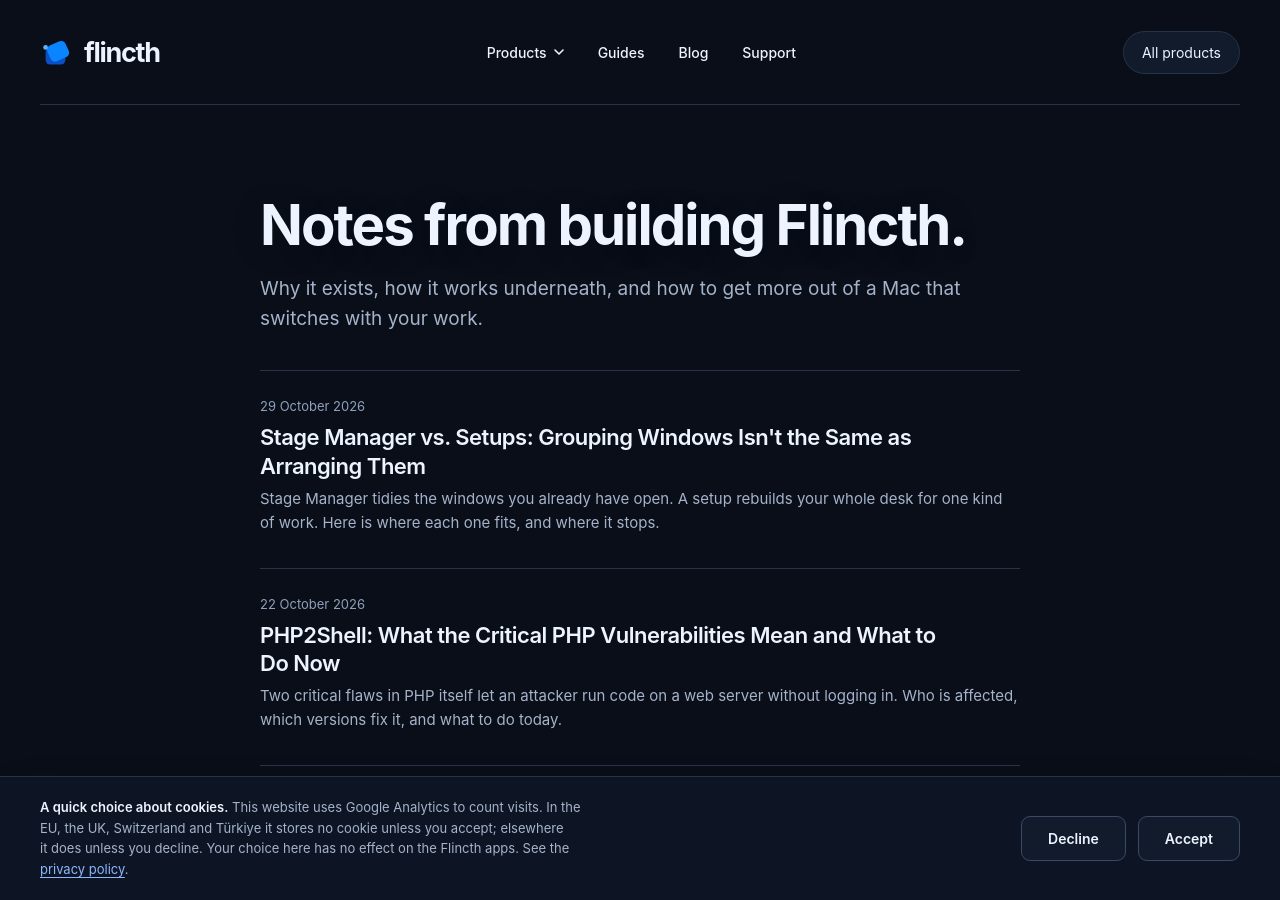
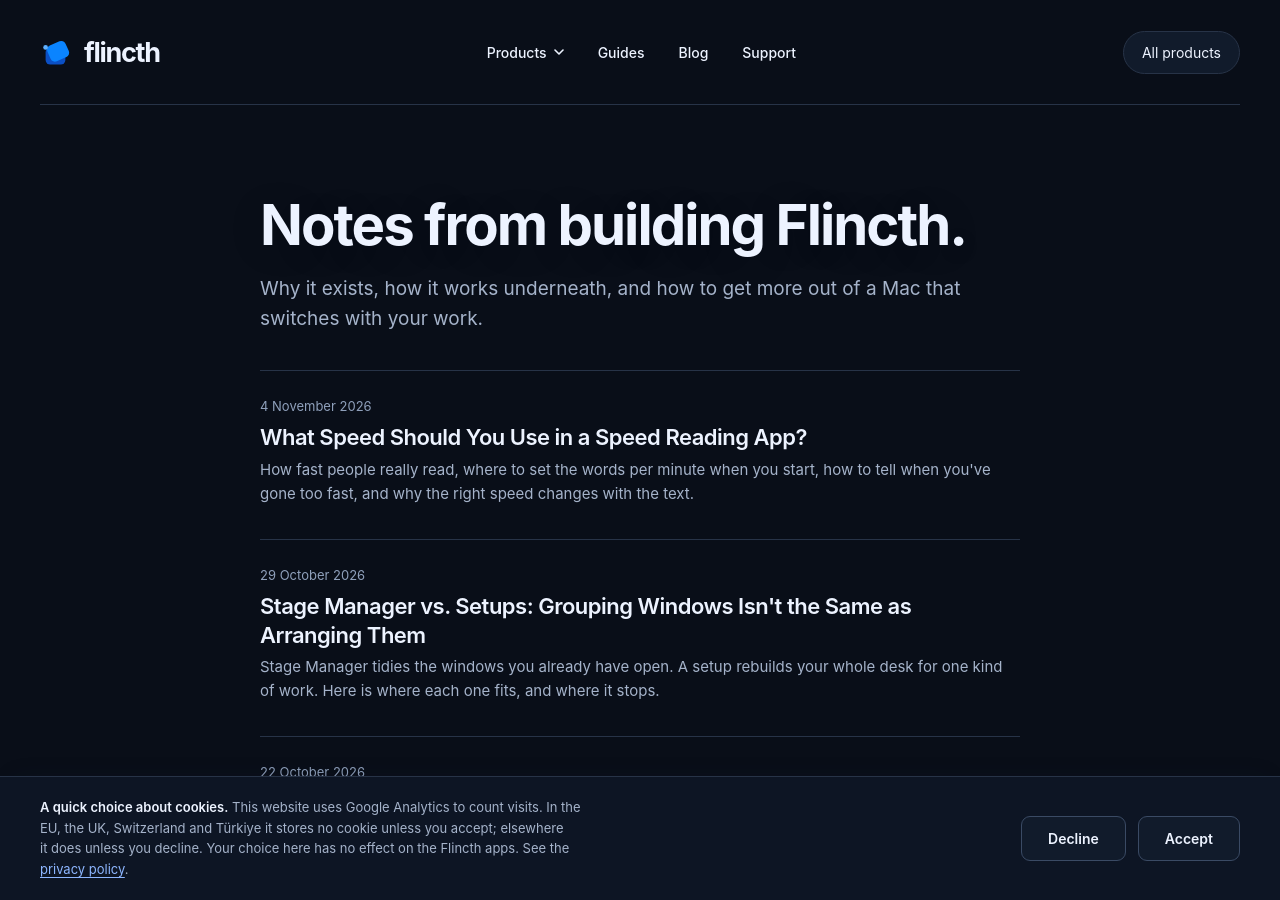
Before and after one commit to safakveziran/flincth-website, a Jekyll site: the page built from blog/index.html, in a window 1280 px wide and 900 px high. Built offline with Jekyll 4.4.1, drawn with Linux system fonts in a browser that asks for light colours; part of the change alters nothing that is shown.

Commit message:
Add a blog post on what speed to use in a speed reading app
How fast adults read (Brysbaert 2019), where to start, how to raise the
speed while still following the text, and how the right speed depends on
the text and the reading mode.

Co-Authored-By: Claude Opus 5.5 <noreply@anthropic.com>
Claude-Session: https://claude.ai/code/session_01M3uh5cjE8XtsJZc7RwVZHH

```diff
--- /dev/null
+++ b/_posts/2026-11-04-what-speed-to-use-in-a-speed-reading-app.md
@@ -0,0 +1,93 @@
+---
+title: "What Speed Should You Use in a Speed Reading App?"
+seo_title: "What WPM Should You Use in a Speed Reading App?"
+description: "How fast people really read, where to set the words per minute when you start, how to tell when you've gone too fast, and why the right speed changes with the text."
+product: speed-reader
+---
+
+The first thing a speed reading app asks you is a number: words per minute. Most people pick one at random, or push the slider as far as it goes to see what happens.
+
+There's a better way to choose. This post covers how fast people actually read, where to start, how to tell you've gone too fast, and why the right number changes with what you're reading.
+
+## How fast do people read?
+
+Slower than you might think. The best estimate comes from a 2019 review by psychologist Marc Brysbaert, who combined 190 studies of adults reading silently in English. The averages:
+
+- **Non-fiction:** about **238 words per minute**.
+- **Fiction:** about **260 words per minute**.
+
+Most adults fall between about 175 and 300 wpm for non-fiction, and between about 200 and 320 for fiction. Fiction is faster mainly because its words are shorter.
+
+The figure of 300 wpm you'll often see quoted as "average" turns out to be an overestimate. If 250 feels like your natural pace, you're in good company.
+
+## Where to start
+
+**Start close to your normal speed, not far above it.** If you don't know yours, 250 wpm is a sensible first try.
+
+That may sound disappointing for a speed reading app. But reading one word or phrase at a time in a fixed spot is a different experience from reading a page, and it takes a few sessions to get used to. Starting where you already read comfortably lets you learn the format first, then the speed.
+
+## How to go faster without losing the thread
+
+Raise the speed in small steps, about 25 wpm at a time, and only once the current speed feels easy.
+
+A simple check after each step: pause at the end of a paragraph and say in one sentence what it was about. If you can, the speed is working. If you can't, step back down. Being able to recall the gist is the point; going faster is just the means.
+
+Signs you've gone too fast:
+
+- You reach the end of a paragraph and realize you don't know what it said.
+- You keep wanting to go back a sentence.
+- Names, numbers or new terms slip past before they register.
+- It starts to feel like effort instead of reading.
+
+None of these means you've failed. It means that text, at that speed, is past your comfortable pace today.
+
+## The right speed depends on the text
+
+There's no single best speed, because texts aren't equally hard.
+
+- **Light reading** such as news, newsletters and familiar topics can go faster. Missing a detail costs little.
+- **Fiction** usually sits a little above your non-fiction speed, as the research suggests.
+- **Dense or technical text**, such as reports, study material and anything with numbers, deserves your normal speed or slower.
+- **Anything you must remember precisely**, like a contract or instructions, is better read on the page.
+
+So expect to change the number as you go. A good speed reading app makes that one swipe, not a trip to the settings.
+
+## Why faster isn't always better
+
+Reading research is consistent on one point: as speed goes up, understanding goes down. There's no technique that lets you read dense text at several times your normal speed and keep everything. We went through the studies in [Do Speed Reading Apps Work?](/blog/do-speed-reading-apps-work).
+
+Speed reading apps also take away something you normally rely on: looking back. On a page, your eyes jump back to re-read a word more often than you notice. In a speed reading app, once a word has gone, it's gone, unless you stop.
+
+That's why the goal isn't the highest number you can stand. It's the fastest speed at which you still follow the text.
+
+## Words, phrases or sentences
+
+The speed you choose interacts with how much text you see at once.
+
+- **One word at a time** is the classic format. It keeps your eyes completely still, but every word gets the same short moment, and meaning has to be put back together in your head.
+- **Short phrases** show a few words that belong together, such as "in the morning" or "after the meeting". The idea is to keep more of the meaning together at the same speed.
+- **Short sentences** show a whole small idea at once. They're slower to scan but closest to normal reading.
+
+If one word at a time feels tiring, try phrases at the same speed before you slow down.
+
+## How Flincth Speed Reader handles it
+
+[Flincth Speed Reader](/ios/speed-reader), coming soon to iPhone and iPad, is built around choosing a pace that still lets you understand:
+
+- **You set the words per minute,** and swipe up or down to change it while you read. Nothing pushes you to go faster.
+- **Word, phrase and sentence modes** let you change how much you see at once.
+- **It eases in.** Each time you start or resume, the pace begins a little slower and rises to your speed over the first few seconds.
+- **It slows where text does.** Commas, the ends of sentences and paragraphs get short pauses, and long words get a little more time.
+- **You can look back.** Pause to see the whole paragraph with your place marked, and tap any sentence to carry on from there.
+
+The free plan covers everyday reading speeds; Pro unlocks higher speeds, along with finer control over pauses.
+
+## The short answer
+
+Start at about your normal speed, around 250 wpm if you don't know it. Raise it in small steps while you can still say what each paragraph was about. Go faster for light text and slower for dense text. And when something matters, slow down.
+
+### Sources
+
+- Brysbaert, M. (2019). [How many words do we read per minute? A review and meta-analysis of reading rate](https://doi.org/10.1016/j.jml.2019.104047). *Journal of Memory and Language*, 109, 104047.
+- Rayner, K., Schotter, E. R., Masson, M. E. J., Potter, M. C., & Treiman, R. (2016). So much to read, so little time: How do we read, and can speed reading help? *Psychological Science in the Public Interest*, 17(1), 4–34.
+- Schotter, E. R., Tran, R., & Rayner, K. (2014). Don't believe what you read (only once): Comprehension is supported by regressions during reading. *Psychological Science*, 25(6), 1218–1226.
--- a/blog/index.html
+++ b/blog/index.html
@@ -4,7 +4,7 @@ title: Blog | Flincth
 description: "Notes on building Flincth: why each app exists, how it works underneath, and how to get more out of your Mac, browser and reading."
 ref: blog
 sitemap:
-  lastmod: 2026-10-29
+  lastmod: 2026-11-04
   changefreq: weekly
   priority: 0.6
 ---
```
